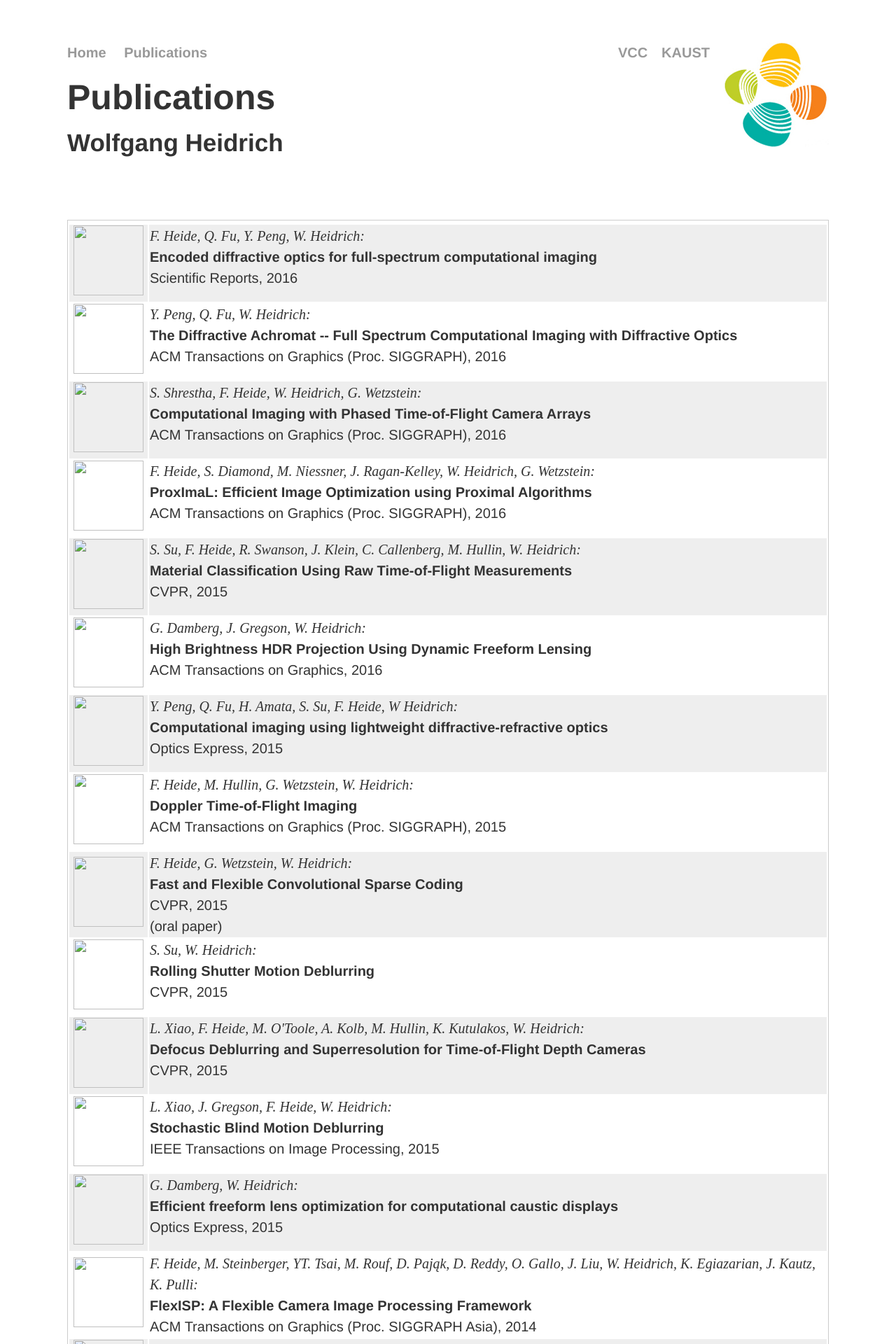
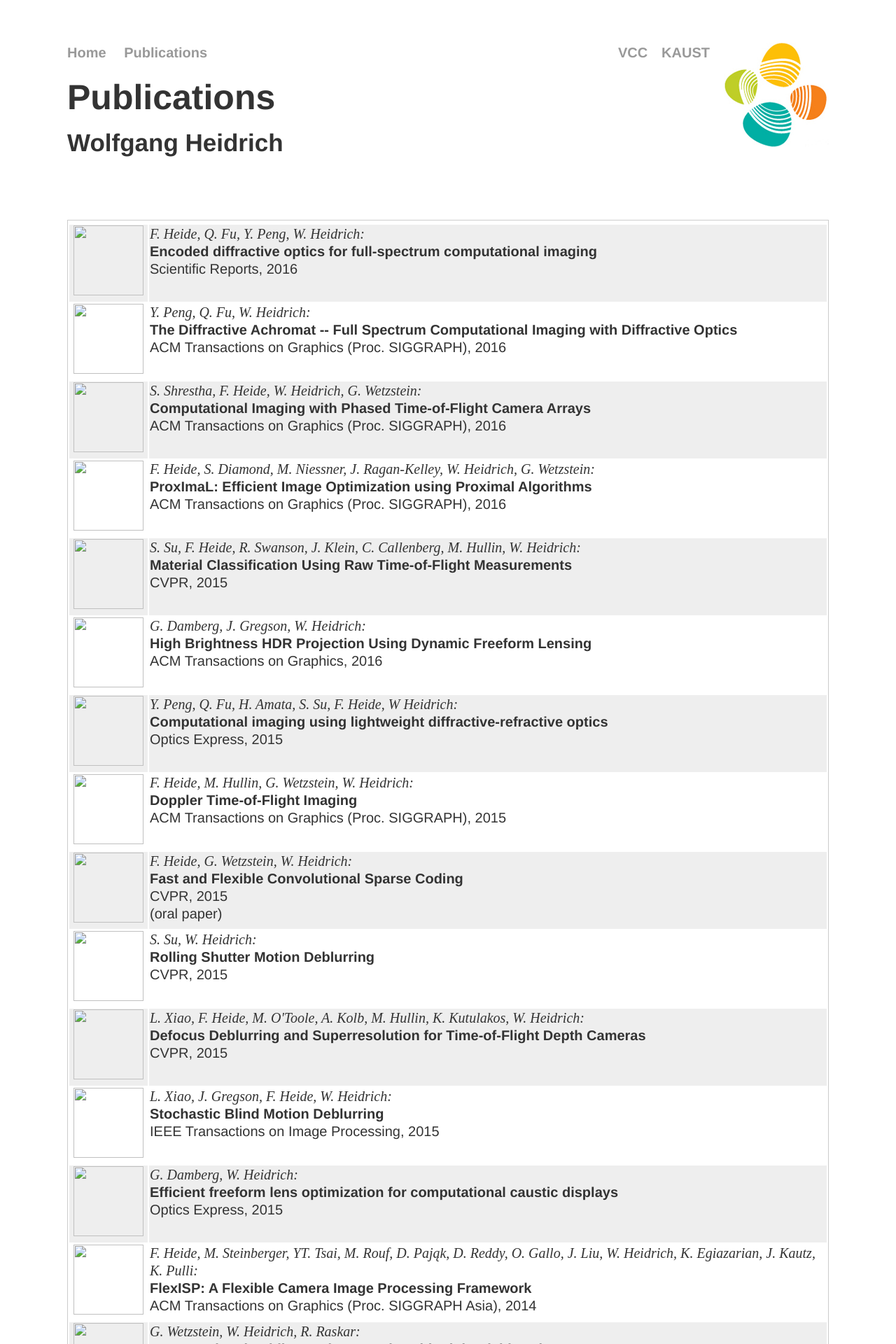
Before and after one commit to vccimaging/vccimaging.github.io, a Jekyll site: the page built from publications.html, in a window 1280 px wide. Shown: the top 1920 px of the page at 70% size. Built offline with Jekyll 4.4.1, drawn with Linux system fonts in a browser that asks for light colours.

Commit message:
Update main.css

```diff
--- a/css/main.css
+++ b/css/main.css
@@ -29,16 +29,16 @@ content {
 pub-authors {
     font-family:'Helvetica Italic', 'Arial Italic', 'Sans-Serif Italic';
     font-style: italic;
-    line-height:1.5em;
+    line-height:1.25em;
 }
 pub-title {
     font-family:'Helvetica', 'Arial', 'Sans-Serif';
     font-weight: bold;
-    line-height:1.5em;
+    line-height:1.25em;
 }
 pub-normal {
     font-family:'Helvetica', 'Arial', 'Sans-Serif';
-    line-height:1.5em;
+    line-height:1.25em;
 }
 p {
     font-family:'Helvetica', 'Arial', 'Sans-Serif';
```
